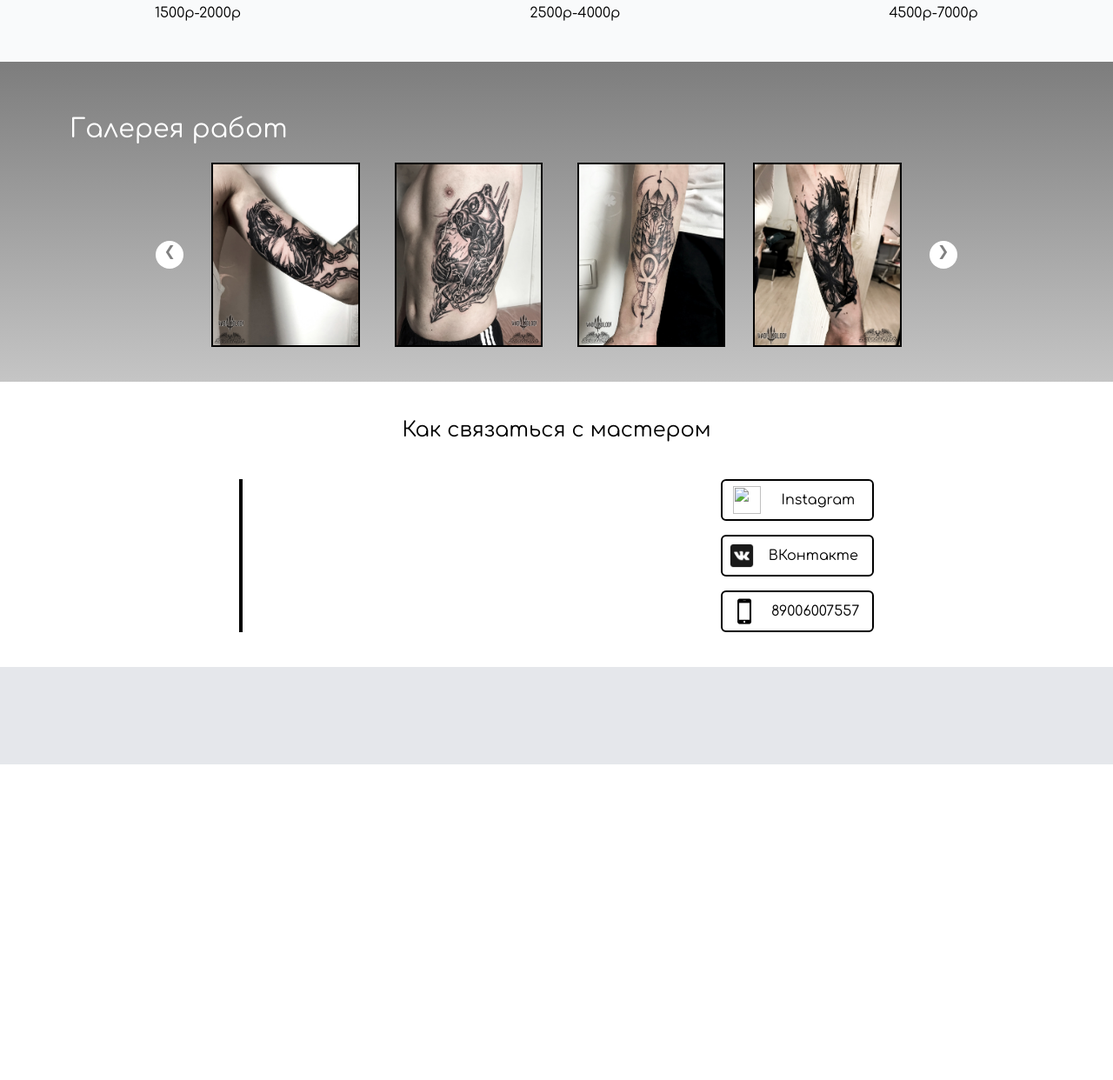
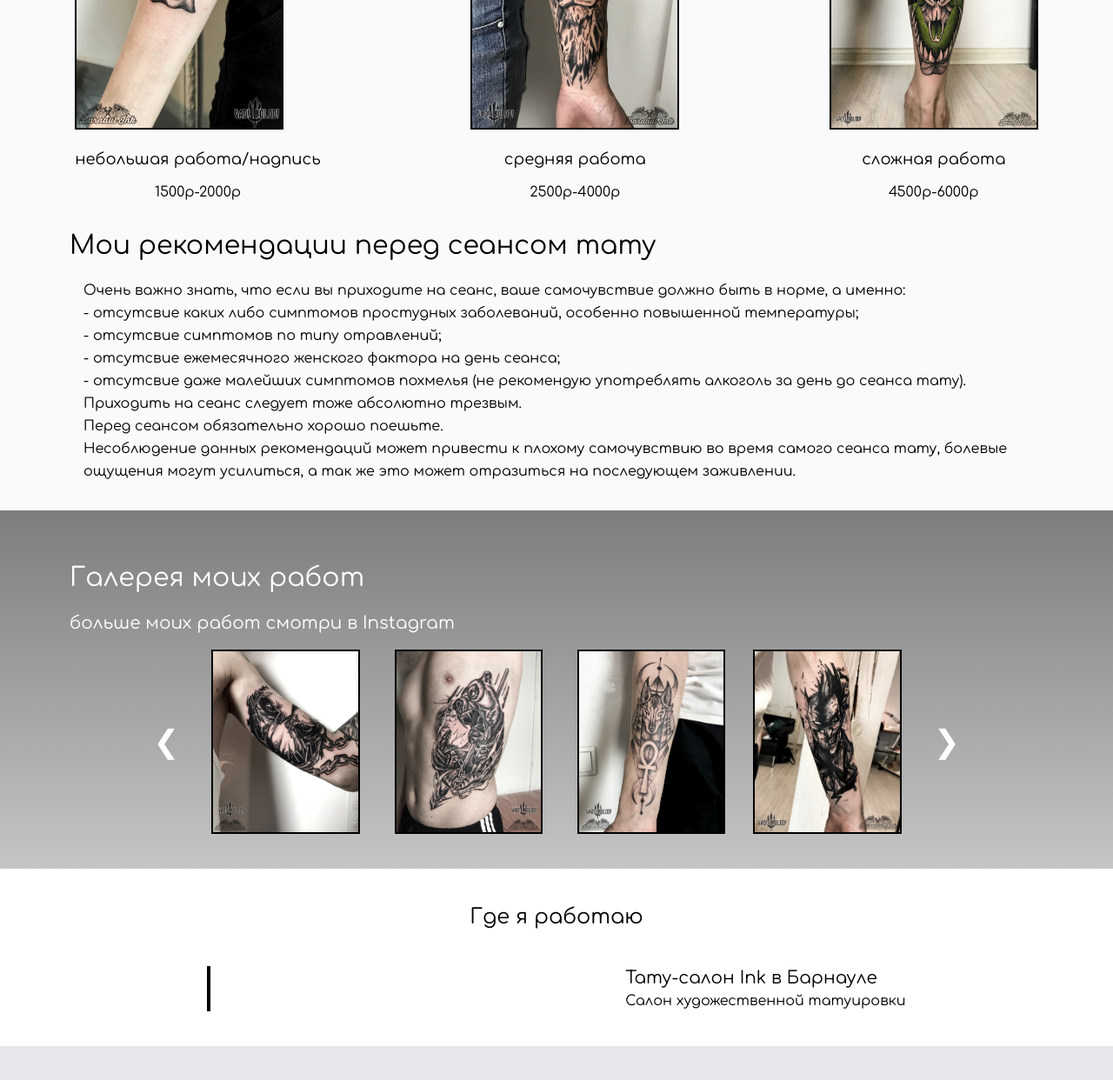
Before and after one commit to Igor-hub-it/vizitka-Tattoo-Master, a plain HTML site: page index.html in a window 1280 px wide. Shown: the part 1064-2306 px from the top of the page at 87% size. Before the commit the page ends 1943 px from the top, so only its background shows below. Drawn offline with nearby package versions, Linux system fonts and the light colour scheme.

Commit message:
aboutMeAndRecomendstions

```diff
--- a/index.html
+++ b/index.html
@@ -20,17 +20,16 @@
             </div>
             <div class="masterFacePhoto absolute z-10 inset-y-0 left-10 bg-white my-11 rounded-md shadow-md">
                 <img src="../imgs/мастер1.jpg" class="max-h-96 rounded-md" alt="">
-                <p class="text-center">Тату мастер в Барнауле</p>
-                <p>стаж работы 5 лет</p>
+                <p class="text-center text-lg pt-4">Меня зовут Вадим<br> Работаю тату-мастером в Барнауле <br>Стаж работы 5 лет</p>
             </div>
             <div class="masterContactsInfo absolute z-10 inset-y-0 right-10 text-center flex flex-col justify-evenly">
                 <button class="masterInst h-12 w-44 bg-white mb-4 flex justify-around items-center border-2 border-black rounded-md">
                     <img src="../imgs/instLogo.png" alt="" class="h-8 w-8">
-                    <p class="mr-2">Instagram</p>
+                    <a class="mr-2" href="http://Instagram.com/vadi_kolodi_tattoo_artist">Instagram</a>
                 </button>
                 <button class="masterVk h-12 mb-4 bg-white flex justify-around items-center border-2 border-black rounded-md">
                     <img src="../imgs/vkLogo.png" alt="" class="h-7 w-7">
-                    <p class="mr-2">ВКонтакте</p>
+                    <a class="mr-2" href="https://vk.com/vadi_kolodi">ВКонтакте</a>
                 </button>
                 <div class="masterPhoneNumber h-12 bg-white flex justify-around items-center border-2 border-black rounded-md">
                     <img src="../imgs/smartphoneLogo.png" alt="" class="h-9">
@@ -40,8 +39,21 @@
             <div class="main-slider-switch absolute z-10 bottom-0 h-6 w-full flex justify-center "></div>
         </div>
         <div class="secondBlock w-90% h-90 bg-gray-50 py-8">
+            <div class="aboutMe">
+                <div class="titleAboutMe">
+                    <p class="text-3xl my-5 pl-20">Обо мне</p>
+                </div>
+                <div class="aboutMeInfo">
+                    <p class="leading-relaxed mx-24">Выполняю татуировки в таких стилях как Графика, ЛайнВорк, Олдскул
+                        <br> Хотите красоту на своем теле в виде новой татуировки?
+
+                        <br> Тогда приглашаю вас к себе на сеанс в нашу студию в Барнауле!
+                        <br> Работаю как по вашим идеям и эскизам, так и по своим, а так же могу разработать для вас индивидуальный эскиз на заказ!</p>
+                </div>
+            </div>
+            <div class="examples">
                 <p class="text-3xl my-5 pl-20">Примерная стоимость работ</p>
-            <div class="examplesWorks flex justify-around">
+                <div class="myExampleWorks flex justify-around">
                     <div class="exampleEasy flex flex-col">
                         <img src="../imgs/easyExample.jpg" alt="" class="w-60 border-black border-2 cursor-pointer">
                         <p class="text-lg text-center mt-5">небольшая работа/надпись</p>
@@ -55,14 +67,33 @@
                     <div class="exampleHard flex flex-col">
                         <img src="../imgs/hardExample.jpg" alt="" class="w-60 border-black border-2 cursor-pointer">
                         <p class="text-lg text-center mt-5">сложная работа</p>
-                    <p class="text-base text-center my-3">4500р-7000р</p>
+                        <p class="text-base text-center my-3">4500р-6000р</p>
+                    </div>
+                </div>
+            </div>
+            <div class="myRecomendstions">
+                <div class="titleMyRecomendations">
+                    <p class="text-3xl my-5 pl-20">Мои рекомендации перед сеансом тату</p>
+                </div>
+                <div class="myRecomendstionsInfo">
+                    <p class="leading-relaxed mx-24">Очень важно знать, что если вы приходите на сеанс, ваше самочувствие должно быть в норме, а именно:
+                        <br> - отсутсвие каких либо симптомов простудных заболеваний, особенно повышенной температуры;
+                        <br> - отсутсвие симптомов по типу отравлений;
+                        <br> - отсутсвие ежемесячного женского фактора на день сеанса;
+                        <br> - отсутсвие даже малейших симптомов похмелья (не рекомендую употреблять алкоголь за день до сеанса тату).
+                        <br> Приходить на сеанс следует тоже абсолютно трезвым.
+
+                        <br> Перед сеансом обязательно хорошо поешьте.
+                        <br> Несоблюдение данных рекомендаций может привести к плохому самочувствию во время самого сеанса тату, болевые ощущения могут усилиться, а так же это может отразиться на последующем заживлении.
+                    </p>
                 </div>
             </div>
         </div>
         <div class="thirdBlock py-10">
-            <p class="text-3xl my-5 pl-20 text-white">Галерея работ</p>
+            <p class="text-3xl my-5 pl-20 text-white">Галерея моих работ</p>
+            <p class="text-xl pl-20 mb-4 text-white">больше моих работ смотри в Instagram</p>
             <div class="GalerySlider flex justify-center items-center">
-                <a class="buttSliderPrev cursor-pointer bg-white h-8 w-8 rounded-full text-center">&#10094;</a>
+                <a class="buttSliderPrev cursor-pointer h-10 w-10 rounded-full inline-block text-4xl text-white text-center">&#10094;</a>
                 <div class="sliderPhoto1 fade bg-white border-2 border-black ml-8">
                     <img class="max-w-52 max-h-52 cursor-pointer" src="../imgs/работа0.jpg" alt="">
                 </div>
@@ -75,32 +106,25 @@
                 <div class="sliderPhoto1 fade bg-white border-2 border-black mr-8">
                     <img class="max-w-52 max-h-52 cursor-pointer" src="../imgs/работа3.jpg" alt="">
                 </div>
-                <a class="buttSliderNext cursor-pointer bg-white h-8 w-8 rounded-full text-center">&#10095;</a>
+                <a class="buttSliderNext cursor-pointer h-10 w-10 rounded-full inline-block text-4xl text-white text-center">&#10095;</a>
             </div>
         </div>
         <div class="fourthBlock bg-white py-10">
             <div class="masterContacts">
                 <div class="titleMasterContacts text-center">
-                    <p class="text-2xl pb-10">Как связаться с мастером</p>
+                    <p class="text-2xl pb-10">Где я работаю</p>
                 </div>
-                <div class="contentMasterContacts flex justify-around">
+                <div class="contentTattooSalon flex justify-around">
                     <div class="map border-2 border-black">
                         <script type="text/javascript" class="w-full" charset="utf-8" async src="https://api-maps.yandex.ru/services/constructor/1.0/js/?um=constructor%3A8376881ca6173d6bda77acf6aa29793896ebec6bbdd41f1541e0d39706edfcc7&amp;width=511&amp;height=382&amp;lang=ru_RU&amp;scroll=true"></script>
                     </div>
-                    <div class="masterContactsInfo text-center flex flex-col justify-around">
-                        <button class="masterInst h-12 w-44 mb-4 flex justify-around items-center border-2 border-black rounded-md">
-                            <img src="../imgs/instLogo.png" alt="" class="h-8 w-8 focus:animate-bounce">
-                            <p class="mr-2">Instagram</p>
-                        </button>
-                        <button class="masterVk h-12 mb-4 flex justify-around items-center border-2 border-black rounded-md">
-                            <img src="../imgs/vkLogo.png" alt="" class="h-7 w-7">
-                            <p class="mr-2">ВКонтакте</p>
-                        </button>
-                        <div class="masterPhoneNumber h-12 flex justify-around items-center border-2 border-black rounded-md">
-                            <img src="../imgs/smartphoneLogo.png" alt="" class="h-9">
-                            <p class="mr-2">89006007557</p>
+                    <div class="tattooSalonInfo">
+                        <div class="titleTattooSalonInfo">
+                            <p class="text-xl">Тату-салон Ink в Барнауле</p>
+                            <p class="">Салон художественной татуировки </p>
                         </div>
                     </div>
+
                 </div>
             </div>
         </div>
@@ -110,7 +134,6 @@
 
     </div>
 
-    <!-- <script src="https://unpkg.com/vue@next"></script> -->
     <script src="script.js"></script>
 </body>
 </html>
```
Lines whose indentation alone changed are shown as unchanged.
